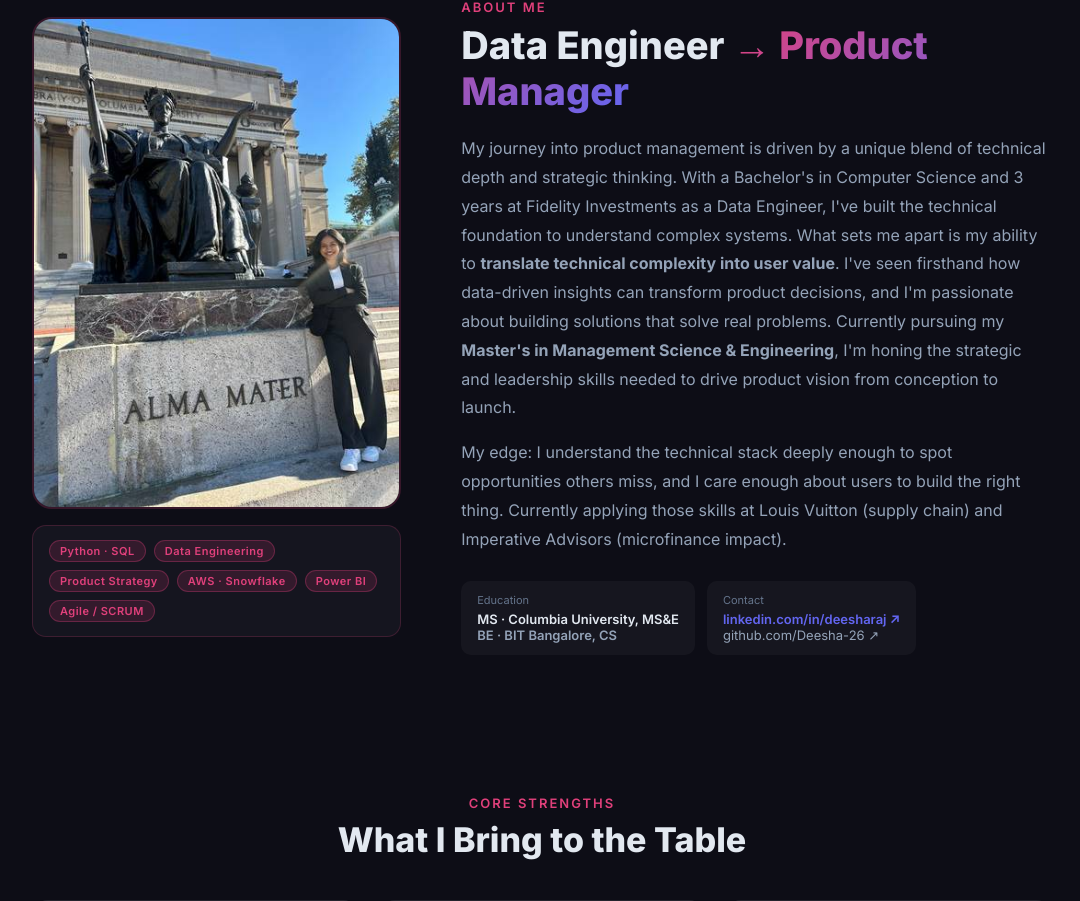
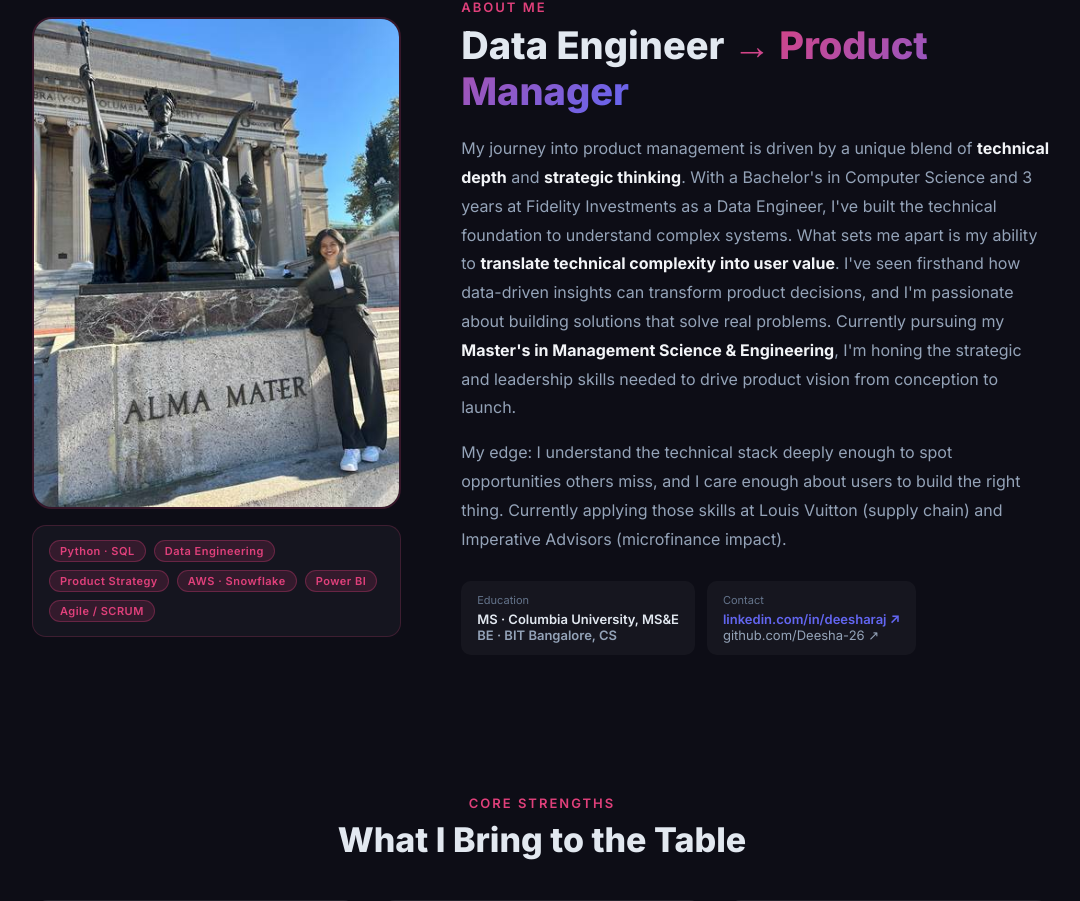
Before and after one commit to Deesha-26/deesha-portfolio, a React (Vite) app: page / in a window 1280 px wide. Shown: the part 973-1874 px from the top of the page, without its empty margins (98-1178 px from the left). Built offline with nearby package versions, Linux system fonts and the light colour scheme.

Commit message:
My portfolio3

```diff
--- a/src/App.jsx
+++ b/src/App.jsx
@@ -192,11 +192,11 @@ export default function Portfolio() {
               Data Engineer <GradText>→ Product Manager</GradText>
             </h2>
             <p style={{ color: "#94a3b8", lineHeight: 1.8, marginBottom: 16 }}>
-              My journey into product management is driven by a unique blend of <span className="text-neutral-900">technical depth</span> and <span className="text-neutral-900">strategic thinking</span>. With a Bachelor's in Computer Science and 3 years at Fidelity Investments as a Data Engineer, I've built the technical foundation to understand complex systems.
+              My journey into product management is driven by a unique blend of <b style={{ color: "#f2f4f7"}}>technical depth</b> and <b style={{ color: "#f2f4f7"}}>strategic thinking</b>. With a Bachelor's in Computer Science and 3 years at Fidelity Investments as a Data Engineer, I've built the technical foundation to understand complex systems.
 
-What sets me apart is my ability to <b>translate technical complexity into user value</b>. I've seen firsthand how data-driven insights can transform product decisions, and I'm passionate about building solutions that solve real problems.
+What sets me apart is my ability to <b style={{ color: "#f2f4f7"}}>translate technical complexity into user value</b>. I've seen firsthand how data-driven insights can transform product decisions, and I'm passionate about building solutions that solve real problems.
 
-Currently pursuing my <b>Master's in Management Science & Engineering</b>, I'm honing the strategic and leadership skills needed to drive product vision from conception to launch.
+Currently pursuing my <b style={{ color: "#f2f4f7"}}>Master's in Management Science & Engineering</b>, I'm honing the strategic and leadership skills needed to drive product vision from conception to launch.
             </p>
             <p style={{ color: "#94a3b8", lineHeight: 1.8, marginBottom: 28 }}>
               My edge: I understand the technical stack deeply enough to spot opportunities others miss, and I care enough about users to build the right thing. Currently applying those skills at Louis Vuitton (supply chain) and Imperative Advisors (microfinance impact).
```
